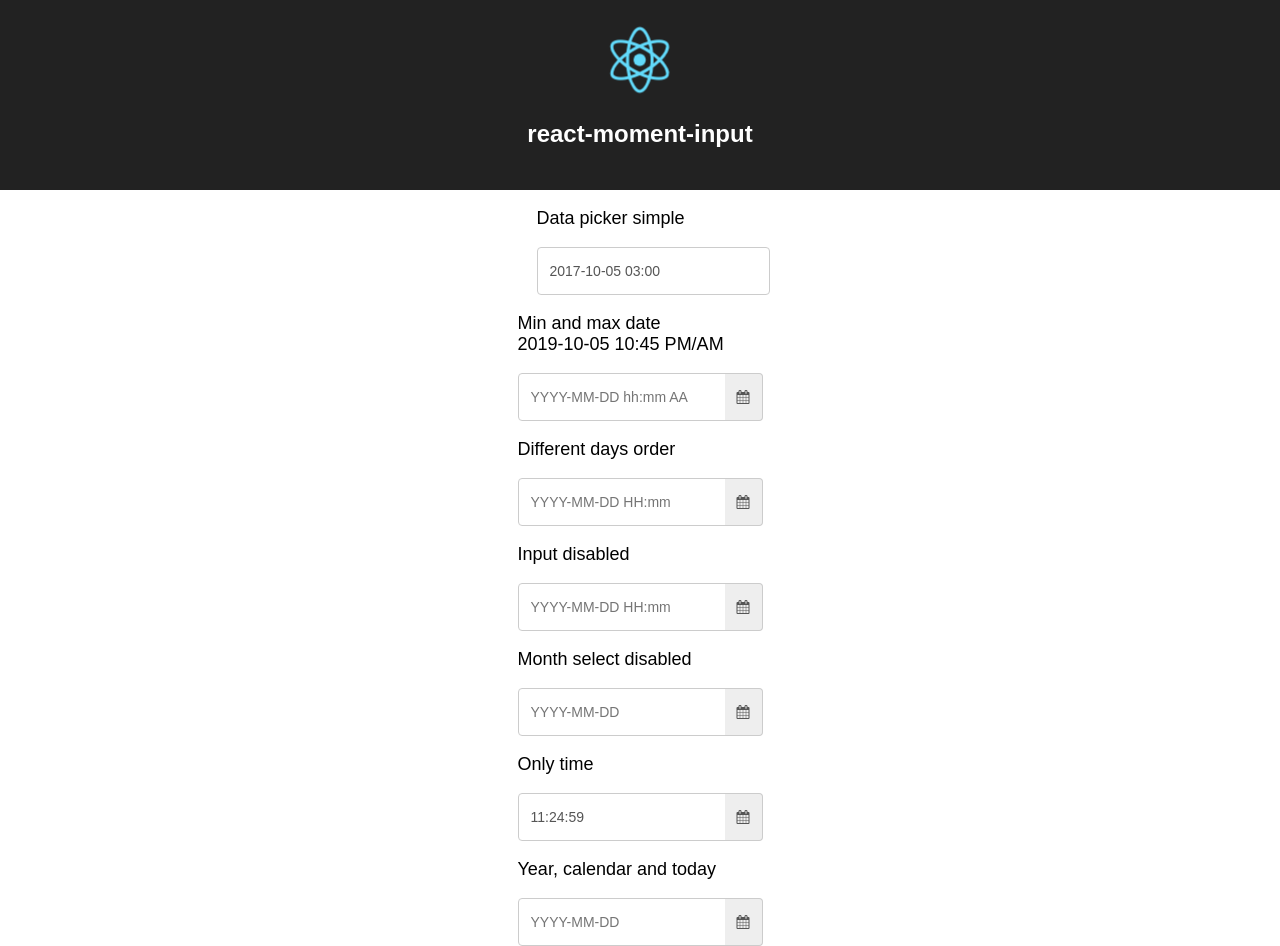
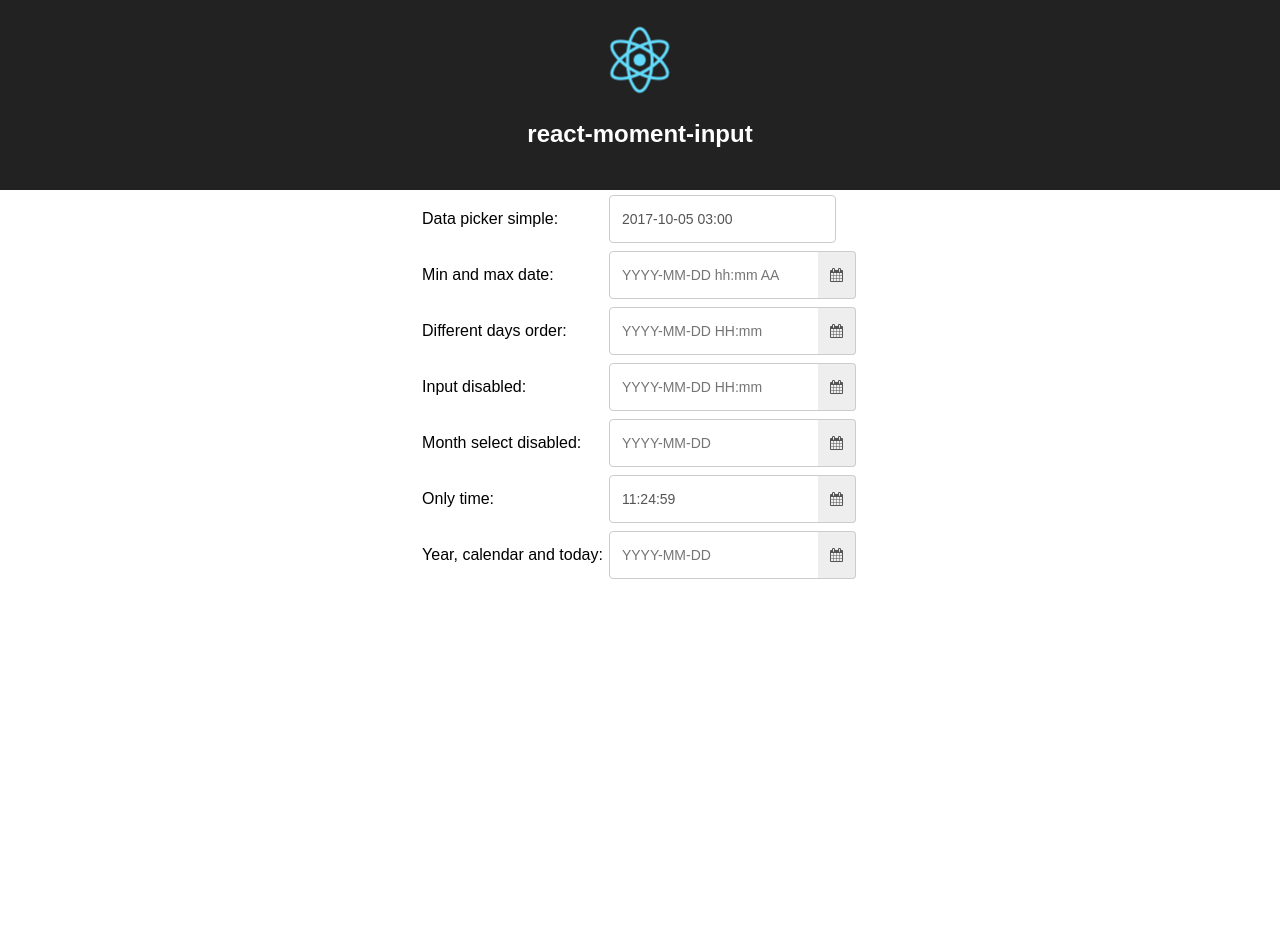
Before and after one commit to yash2code/react-moment-input, a React app: page / in a window 1280 px wide. After the commit the page ends 800 px from the top, so only its background shows below. Built offline with nearby package versions, Linux system fonts and the light colour scheme.

Commit message:
Clean package json, remove index, add npm ignore

```diff
--- a/index.js
+++ /dev/null
@@ -1 +0,0 @@
-module.exports = require('./dist');
--- a/package.json
+++ b/package.json
@@ -15,7 +15,7 @@
     "test": "node scripts/test.js --env=jsdom"
   },
   "description": "react-moment-input",
-  "main": "index.js",
+  "main": "dist/index.js",
   "devDependencies": {
     "babel-cli": "^6.26.0",
     "babel-preset-es2015": "^6.24.1",
--- a/src/App.js
+++ b/src/App.js
@@ -19,24 +19,22 @@
           <img src={logo} className="App-logo" alt="logo" />
           <h1 className="App-title">react-moment-input</h1>
         </header>
-          <div style={{display: "table", margin:"0 auto"}}>
-              <p className="App-intro">
-                  Data picker simple
-              </p>
-              <MomentInput
+          <table style={{margin:"0 auto"}}>
+              <tbody>
+              <tr>
+                  <td>Data picker simple: </td>
+                  <td><MomentInput
+                      inputStyle={{width:"201px"}}
                       format="YYYY-MM-DD HH:mm"
                       defaultValue={this.state.value}
                       defaultTime="03:00"
                       options={true}
                       readOnly={false}
-                  onSave={(value)=> {this.setState({value})}} />
-          </div>
-          <div style={{display: "table", margin:"0 auto"}}>
-              <p className="App-intro">
-                  Min and max date <br/>
-                  2019-10-05 10:45 PM/AM
-              </p>
-              <MomentInput
+                      onSave={(value)=> {this.setState({value})}} /></td>
+              </tr>
+              <tr>
+                  <td> Min and max date: </td>
+                  <td><MomentInput
                       max={moment("2019-10-05 22:45")}
                       min={moment()}
                       format="YYYY-MM-DD hh:mm AA"
@@ -44,69 +42,61 @@
                       options={true}
                       readOnly={false}
                       icon={true}
-                  onChange={(date)=> {}} />
-          </div>
-          <div style={{display: "table", margin:"0 auto"}}>
-              <p className="App-intro">
-                  Different days order
-              </p>
-              <MomentInput
+                      onChange={(date)=> {}} /></td>
+              </tr>
+              <tr>
+                  <td> Different days order: </td>
+                  <td><MomentInput
                       format="YYYY-MM-DD HH:mm"
                       options={true}
                       readOnly={true}
                       daysOfWeek={['Mon','Tue','Wed','Thu','Fri','Sat','Sun']}
                       icon={true}
-                  onChange={(date)=> {}} />
-          </div>
-          <div style={{display: "table", margin:"0 auto"}}>
-              <p className="App-intro">
-                  Input disabled
-              </p>
-              <MomentInput
+                      onChange={(date)=> {}} /></td>
+              </tr>
+              <tr>
+                  <td>Input disabled: </td>
+                  <td><MomentInput
                       format="YYYY-MM-DD HH:mm"
                       options={true}
                       readOnly={true}
                       icon={true}
-                  onChange={(date)=> {}} />
-          </div>
-          <div style={{display: "table", margin:"0 auto"}}>
-              <p className="App-intro">
-                  Month select disabled
-              </p>
-              <MomentInput
+                      onChange={(date)=> {}} /></td>
+              </tr>
+              <tr>
+                  <td>Month select disabled: </td>
+                  <td><MomentInput
                       format="YYYY-MM-DD"
                       options={false}
                       readOnly={false}
                       monthSelect={false}
                       icon={true}
-                  onChange={(date)=> {}} />
-          </div>
-          <div style={{display: "table", margin:"0 auto"}}>
-              <p className="App-intro">
-                  Only time
-              </p>
-              <MomentInput
+                      onChange={(date)=> {}} /></td>
+              </tr>
+              <tr>
+                  <td>Only time: </td>
+                  <td><MomentInput
                       format="HH:mm:ss"
                       options={false}
                       value={this.state.value}
                       readOnly={false}
                       icon={true}
                       tab={1}
-                  onChange={(date)=> (value)=> {this.setState({value})}} />
-          </div>
-          <div style={{display: "table", margin:"0 auto"}}>
-              <p className="App-intro">
-                  Year, calendar and today
-              </p>
-              <MomentInput
+                      onChange={(date)=> (value)=> {this.setState({value})}} /></td>
+              </tr>
+              <tr>
+                  <td>Year, calendar and today: </td>
+                  <td><MomentInput
                       format="YYYY-MM-DD"
                       options={false}
                       readOnly={false}
                       today={true}
                       icon={true}
                       tab={2}
-                  onChange={(date)=> {}} />
-          </div>
+                      onChange={(date)=> {}} /></td>
+              </tr>
+              </tbody>
+          </table>
           </div>
 
     );
```
Also changed, not shown: 1 other file (tests, documents, lock files or other folders). Lines whose indentation alone changed are shown as unchanged.
